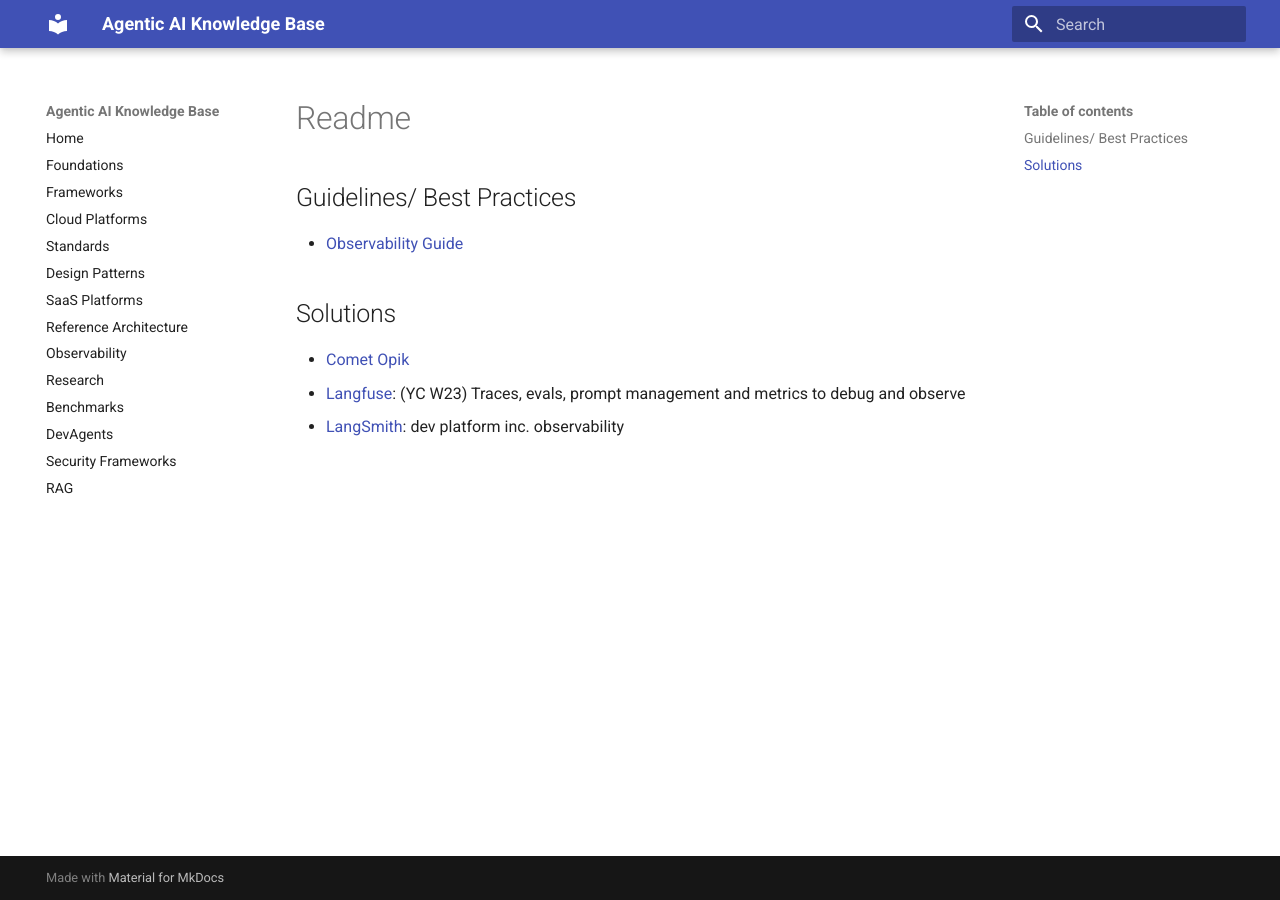
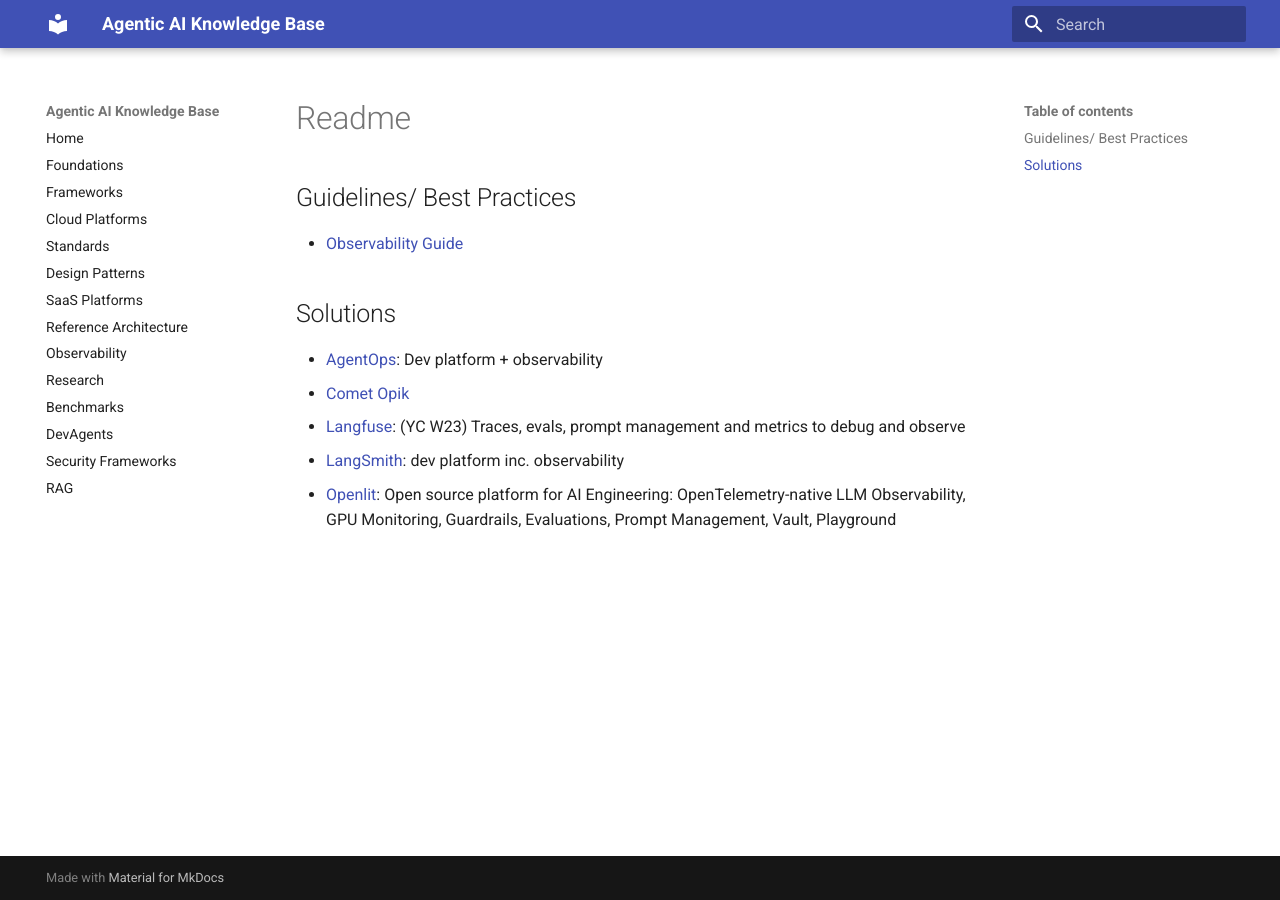
Before and after one commit to ankurkumarz/agentic-ai-knowledge-base, an MkDocs documentation site: the page built from docs/Observability/Readme.md, in a window 1280 px wide. Built offline with MkDocs 1.6.1 and Material for MkDocs 9.7.7, drawn with Linux system fonts in a browser that asks for light colours.

Commit message:
Update Readme.md

```diff
--- a/docs/Observability/Readme.md
+++ b/docs/Observability/Readme.md
@@ -5,6 +5,8 @@
 
 ## Solutions
 
+- [AgentOps](https://www.agentops.ai): Dev platform + observability
 - [Comet Opik](https://www.comet.com/docs/opik/)
 - [Langfuse](https://langfuse.com/): (YC W23) Traces, evals, prompt management and metrics to debug and observe
 - [LangSmith](https://www.langchain.com/langsmith): dev platform inc. observability
+- [Openlit](https://openlit.io/): Open source platform for AI Engineering: OpenTelemetry-native LLM Observability, GPU Monitoring, Guardrails, Evaluations, Prompt Management, Vault, Playground
```
